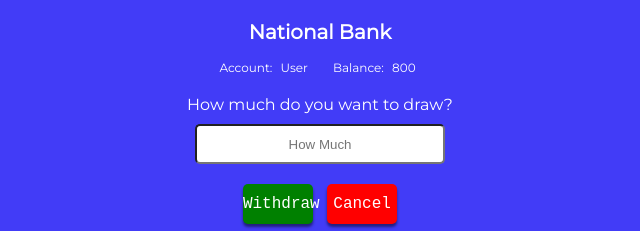
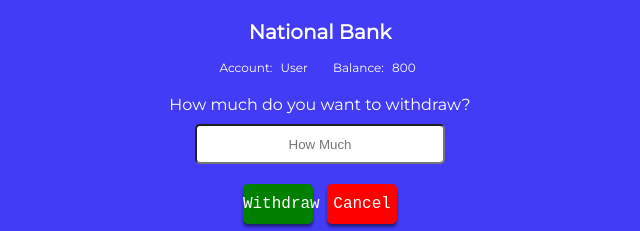
Before and after one commit to realEdgar/ATM, a plain HTML site: page index.html in a window 1280 px wide. Shown: the top 231 px of the page, 320-960 px from the left. Drawn offline with Linux system fonts and the light colour scheme.

Commit message:
last touch

```diff
--- a/index.html
+++ b/index.html
@@ -17,7 +17,7 @@
             </header>
             <main>
                 <div class="little-container">
-                    <span>How much do you want to draw?</span>
+                    <span>How much do you want to withdraw?</span>
                     <label for="valor">
                         <input type="text" id="valor" placeholder="How Much" />
                     </label>
--- a/style.css
+++ b/style.css
@@ -60,7 +60,7 @@
     flex-direction: column;
     align-items: center;
     /* justify-content: center; */
-    width: 288px;
+    width:100%;
     height: auto;
     margin-bottom: 10px;
     margin: 10px;
```
